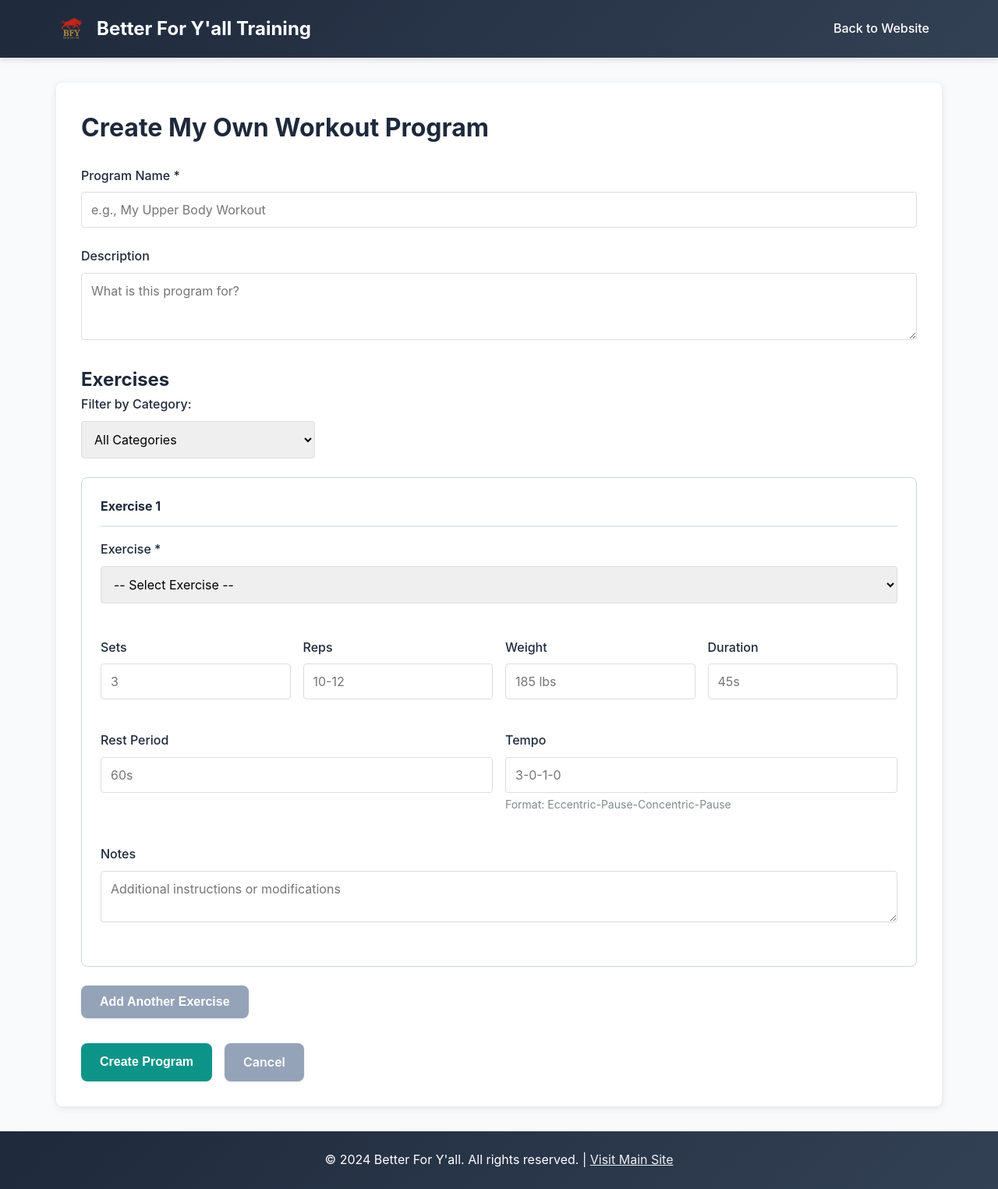
After one commit to howlingmoontraveler/trainer-client-dashboard, a Flask app: template templates/create_own_program.html in a window 1280 px wide. The commit adds this page. Shown: the whole page at 78% size. Run offline with Flask 3, Linux system fonts and the light colour scheme; the template is opened without the code that fills it, so the values that code supplies are empty; some libraries are stand-ins or nearby versions.

Commit message:
Add client self-service program creation
- Allow clients to create their own workout programs via /client/programs/create
- Add 'Create My Own Program' button to client dashboard
- Distinguish trainer-assigned vs self-created programs with color-coded badges
  * "My Program" (orange) for self-created programs
  * "Trainer Assigned" (teal) for trainer-created programs
- Client program builder includes all enhanced fields:
  * Sets, Reps, Weight, Duration
  * Rest Period, Tempo
  * Exercise notes
- Category filtering for exercise selection
- Dynamic add/remove exercises with proper indexing

🤖 Generated with [Claude Code](https://claude.com/claude-code)

Co-Authored-By: Claude <noreply@anthropic.com>

```diff
--- a/app.py
+++ b/app.py
@@ -559,9 +559,10 @@ def trainer_dashboard():
 def client_dashboard():
     db = get_db()
 
-    # Get client's programs
+    # Get client's programs (both trainer-assigned and self-created)
     programs = db.execute('''
-        SELECT p.id, p.name, p.description, p.created_at, u.full_name as trainer_name
+        SELECT p.id, p.name, p.description, p.created_at, p.created_by, u.full_name as trainer_name,
+               CASE WHEN p.created_by = p.client_id THEN 1 ELSE 0 END as is_self_created
         FROM programs p
         JOIN users u ON p.created_by = u.id
         WHERE p.client_id = ?
@@ -843,6 +844,75 @@ def create_program(client_id):
     ''').fetchall()
 
     return render_template('create_program.html', client=client, exercises_library=exercises_library)
+
+@app.route('/client/programs/create', methods=['GET', 'POST'])
+@login_required
+def create_own_program():
+    """Allow clients to create their own workout programs"""
+    if session['role'] != 'client':
+        flash('Only clients can create their own programs.', 'error')
+        return redirect(url_for('dashboard'))
+
+    db = get_db()
+
+    if request.method == 'POST':
+        name = request.form['name']
+        description = request.form['description']
+
+        if USE_POSTGRES:
+            cursor = db.execute('''
+                INSERT INTO programs (client_id, created_by, name, description)
+                VALUES (?, ?, ?, ?)
+                RETURNING id
+            ''', (session['user_id'], session['user_id'], name, description))
+            program_id = cursor.fetchone()['id']
+        else:
+            cursor = db.execute('''
+                INSERT INTO programs (client_id, created_by, name, description)
+                VALUES (?, ?, ?, ?)
+            ''', (session['user_id'], session['user_id'], name, description))
+            program_id = cursor.lastrowid
+
+        # Add exercises with all new fields
+        exercise_library_ids = request.form.getlist('exercise_library_id[]')
+        exercise_names = request.form.getlist('exercise_name[]')
+        exercise_sets = request.form.getlist('exercise_sets[]')
+        exercise_reps = request.form.getlist('exercise_reps[]')
+        exercise_weights = request.form.getlist('exercise_weight[]')
+        exercise_durations = request.form.getlist('exercise_duration[]')
+        exercise_rests = request.form.getlist('exercise_rest[]')
+        exercise_tempos = request.form.getlist('exercise_tempo[]')
+        exercise_notes = request.form.getlist('exercise_notes[]')
+
+        for i, name in enumerate(exercise_names):
+            if name.strip():
+                library_id = exercise_library_ids[i] if i < len(exercise_library_ids) and exercise_library_ids[i] else None
+                weight = exercise_weights[i] if i < len(exercise_weights) else ''
+                duration = exercise_durations[i] if i < len(exercise_durations) else ''
+                rest_period = exercise_rests[i] if i < len(exercise_rests) else ''
+                tempo = exercise_tempos[i] if i < len(exercise_tempos) else ''
+
+                db.execute('''
+                    INSERT INTO exercises (program_id, exercise_library_id, name, sets, reps, weight, notes, exercise_order, tempo, rest_period)
+                    VALUES (?, ?, ?, ?, ?, ?, ?, ?, ?, ?)
+                ''', (program_id, library_id, name, exercise_sets[i], exercise_reps[i], weight, exercise_notes[i], i + 1, tempo, rest_period))
+
+        db.commit()
+        db.close()
+        flash('Program created successfully!', 'success')
+        return redirect(url_for('client_dashboard'))
+
+    # Get all exercises from library for dropdown
+    exercises_library = db.execute('''
+        SELECT id, name, category, equipment, description
+        FROM exercise_library
+        ORDER BY category, name
+    ''').fetchall()
+
+    db.close()
+
+    return render_template('create_own_program.html', exercises_library=exercises_library)
+
 
 @app.route('/trainer/client/<int:client_id>')
 @login_required
--- /dev/null
+++ b/templates/create_own_program.html
@@ -0,0 +1,331 @@
+{% extends "base.html" %}
+
+{% block title %}Create My Own Program{% endblock %}
+
+{% block content %}
+<div class="form-container">
+    <h1>Create My Own Workout Program</h1>
+
+    <form method="POST" action="{{ url_for('create_own_program') }}" id="programForm">
+        <div class="form-group">
+            <label for="name">Program Name *</label>
+            <input type="text" id="name" name="name" required placeholder="e.g., My Upper Body Workout">
+        </div>
+
+        <div class="form-group">
+            <label for="description">Description</label>
+            <textarea id="description" name="description" rows="3" placeholder="What is this program for?"></textarea>
+        </div>
+
+        <h2>Exercises</h2>
+
+        <!-- Filter by category -->
+        <div class="form-group">
+            <label for="categoryFilter">Filter by Category:</label>
+            <select id="categoryFilter" class="category-filter">
+                <option value="">All Categories</option>
+                <option value="Legs">Legs</option>
+                <option value="Back">Back</option>
+                <option value="Chest">Chest</option>
+                <option value="Shoulders">Shoulders</option>
+                <option value="Arms">Arms</option>
+                <option value="Core">Core</option>
+                <option value="Cardio">Cardio</option>
+                <option value="Mobility">Mobility</option>
+                <option value="Functional">Functional</option>
+            </select>
+        </div>
+
+        <div id="exercises">
+            <div class="exercise-item" data-index="0">
+                <div class="exercise-header">
+                    <h4>Exercise 1</h4>
+                    <button type="button" class="btn-remove" onclick="removeExercise(this)" style="display: none;">Remove</button>
+                </div>
+                <div class="exercise-fields">
+                    <div class="form-group full-width">
+                        <label>Exercise *</label>
+                        <input type="hidden" name="exercise_library_id[]" class="exercise-library-id">
+                        <select name="exercise_name[]" class="exercise-select" required onchange="selectExercise(this)">
+                            <option value="">-- Select Exercise --</option>
+                            {% for ex in exercises_library %}
+                            <option value="{{ ex.name }}" data-id="{{ ex.id }}" data-category="{{ ex.category }}" data-equipment="{{ ex.equipment }}" data-description="{{ ex.description }}">
+                                {{ ex.name }} ({{ ex.category }})
+                            </option>
+                            {% endfor %}
+                        </select>
+                        <small class="exercise-description"></small>
+                    </div>
+
+                    <div class="form-row-4">
+                        <div class="form-group">
+                            <label>Sets</label>
+                            <input type="text" name="exercise_sets[]" placeholder="3">
+                        </div>
+                        <div class="form-group">
+                            <label>Reps</label>
+                            <input type="text" name="exercise_reps[]" placeholder="10-12">
+                        </div>
+                        <div class="form-group">
+                            <label>Weight</label>
+                            <input type="text" name="exercise_weight[]" placeholder="185 lbs">
+                        </div>
+                        <div class="form-group">
+                            <label>Duration</label>
+                            <input type="text" name="exercise_duration[]" placeholder="45s">
+                        </div>
+                    </div>
+
+                    <div class="form-row-2">
+                        <div class="form-group">
+                            <label>Rest Period</label>
+                            <input type="text" name="exercise_rest[]" placeholder="60s">
+                        </div>
+                        <div class="form-group">
+                            <label>Tempo</label>
+                            <input type="text" name="exercise_tempo[]" placeholder="3-0-1-0">
+                            <small>Format: Eccentric-Pause-Concentric-Pause</small>
+                        </div>
+                    </div>
+
+                    <div class="form-group full-width">
+                        <label>Notes</label>
+                        <textarea name="exercise_notes[]" rows="2" placeholder="Additional instructions or modifications"></textarea>
+                    </div>
+                </div>
+            </div>
+        </div>
+
+        <button type="button" class="btn btn-secondary" onclick="addExercise()">Add Another Exercise</button>
+
+        <div class="form-actions">
+            <button type="submit" class="btn btn-primary">Create Program</button>
+            <a href="{{ url_for('client_dashboard') }}" class="btn btn-secondary">Cancel</a>
+        </div>
+    </form>
+</div>
+
+<script>
+let exerciseIndex = 0;
+
+function selectExercise(selectElement) {
+    const option = selectElement.options[selectElement.selectedIndex];
+    const exerciseItem = selectElement.closest('.exercise-item');
+    const hiddenInput = exerciseItem.querySelector('.exercise-library-id');
+    const descriptionElement = exerciseItem.querySelector('.exercise-description');
+
+    if (option.value) {
+        hiddenInput.value = option.dataset.id || '';
+        const equipment = option.dataset.equipment || '';
+        const description = option.dataset.description || '';
+        descriptionElement.textContent = equipment ? `${equipment} - ${description}` : description;
+    } else {
+        hiddenInput.value = '';
+        descriptionElement.textContent = '';
+    }
+}
+
+function addExercise() {
+    exerciseIndex++;
+    const exercisesDiv = document.getElementById('exercises');
+    const exerciseItem = document.createElement('div');
+    exerciseItem.className = 'exercise-item';
+    exerciseItem.dataset.index = exerciseIndex;
+    exerciseItem.innerHTML = `
+        <div class="exercise-header">
+            <h4>Exercise ${exerciseIndex + 1}</h4>
+            <button type="button" class="btn-remove" onclick="removeExercise(this)">Remove</button>
+        </div>
+        <div class="exercise-fields">
+            <div class="form-group full-width">
+                <label>Exercise *</label>
+                <input type="hidden" name="exercise_library_id[]" class="exercise-library-id">
+                <select name="exercise_name[]" class="exercise-select" required onchange="selectExercise(this)">
+                    <option value="">-- Select Exercise --</option>
+                    {% for ex in exercises_library %}
+                    <option value="{{ ex.name }}" data-id="{{ ex.id }}" data-category="{{ ex.category }}" data-equipment="{{ ex.equipment }}" data-description="{{ ex.description }}">
+                        {{ ex.name }} ({{ ex.category }})
+                    </option>
+                    {% endfor %}
+                </select>
+                <small class="exercise-description"></small>
+            </div>
+
+            <div class="form-row-4">
+                <div class="form-group">
+                    <label>Sets</label>
+                    <input type="text" name="exercise_sets[]" placeholder="3">
+                </div>
+                <div class="form-group">
+                    <label>Reps</label>
+                    <input type="text" name="exercise_reps[]" placeholder="10-12">
+                </div>
+                <div class="form-group">
+                    <label>Weight</label>
+                    <input type="text" name="exercise_weight[]" placeholder="185 lbs">
+                </div>
+                <div class="form-group">
+                    <label>Duration</label>
+                    <input type="text" name="exercise_duration[]" placeholder="45s">
+                </div>
+            </div>
+
+            <div class="form-row-2">
+                <div class="form-group">
+                    <label>Rest Period</label>
+                    <input type="text" name="exercise_rest[]" placeholder="60s">
+                </div>
+                <div class="form-group">
+                    <label>Tempo</label>
+                    <input type="text" name="exercise_tempo[]" placeholder="3-0-1-0">
+                    <small>Format: Eccentric-Pause-Concentric-Pause</small>
+                </div>
+            </div>
+
+            <div class="form-group full-width">
+                <label>Notes</label>
+                <textarea name="exercise_notes[]" rows="2" placeholder="Additional instructions or modifications"></textarea>
+            </div>
+        </div>
+    `;
+    exercisesDiv.appendChild(exerciseItem);
+    updateRemoveButtons();
+}
+
+function removeExercise(button) {
+    button.closest('.exercise-item').remove();
+    updateExerciseNumbers();
+    updateRemoveButtons();
+}
+
+function updateExerciseNumbers() {
+    document.querySelectorAll('.exercise-item').forEach((item, index) => {
+        item.querySelector('h4').textContent = `Exercise ${index + 1}`;
+    });
+}
+
+function updateRemoveButtons() {
+    const exerciseItems = document.querySelectorAll('.exercise-item');
+    exerciseItems.forEach((item, index) => {
+        const removeBtn = item.querySelector('.btn-remove');
+        if (exerciseItems.length > 1) {
+            removeBtn.style.display = '';
+        } else {
+            removeBtn.style.display = 'none';
+        }
+    });
+}
+
+// Category filter
+document.getElementById('categoryFilter').addEventListener('change', function() {
+    const selectedCategory = this.value;
+    document.querySelectorAll('.exercise-select').forEach(select => {
+        Array.from(select.options).forEach(option => {
+            if (option.value === '') {
+                option.style.display = '';
+            } else {
+                const optionCategory = option.dataset.category;
+                option.style.display = (!selectedCategory || optionCategory === selectedCategory) ? '' : 'none';
+            }
+        });
+    });
+});
+</script>
+
+<style>
+.exercise-item {
+    background: white;
+    border: 1px solid var(--gray-300);
+    border-radius: 8px;
+    padding: 1.5rem;
+    margin-bottom: 1.5rem;
+}
+
+.exercise-header {
+    display: flex;
+    justify-content: space-between;
+    align-items: center;
+    margin-bottom: 1rem;
+    padding-bottom: 0.75rem;
+    border-bottom: 2px solid var(--gray-200);
+}
+
+.exercise-header h4 {
+    color: var(--navy);
+    margin: 0;
+}
+
+.btn-remove {
+    background: var(--danger);
+    color: white;
+    border: none;
+    padding: 0.4rem 0.8rem;
+    border-radius: 6px;
+    cursor: pointer;
+    font-size: 0.85rem;
+}
+
+.btn-remove:hover {
+    background: var(--danger-dark);
+}
+
+.exercise-fields {
+    display: flex;
+    flex-direction: column;
+    gap: 1rem;
+}
+
+.form-row-2 {
+    display: grid;
+    grid-template-columns: 1fr 1fr;
+    gap: 1rem;
+}
+
+.form-row-4 {
+    display: grid;
+    grid-template-columns: repeat(4, 1fr);
+    gap: 1rem;
+}
+
+.full-width {
+    grid-column: 1 / -1;
+}
+
+.exercise-select {
+    width: 100%;
+    max-width: 100%;
+}
+
+.exercise-description {
+    display: block;
+    margin-top: 0.25rem;
+    color: #666;
+    font-size: 0.85rem;
+    font-style: italic;
+}
+
+.category-filter {
+    width: 100%;
+    max-width: 300px;
+    padding: 0.5rem;
+    border: 1px solid #ddd;
+    border-radius: 4px;
+}
+
+@media (max-width: 768px) {
+    .form-row-4 {
+        grid-template-columns: 1fr 1fr;
+    }
+
+    .form-row-2 {
+        grid-template-columns: 1fr;
+    }
+}
+
+@media (max-width: 480px) {
+    .form-row-4 {
+        grid-template-columns: 1fr;
+    }
+}
+</style>
+{% endblock %}
```
Also changed, not shown: templates/client_dashboard.html (+42 -3 lines).
